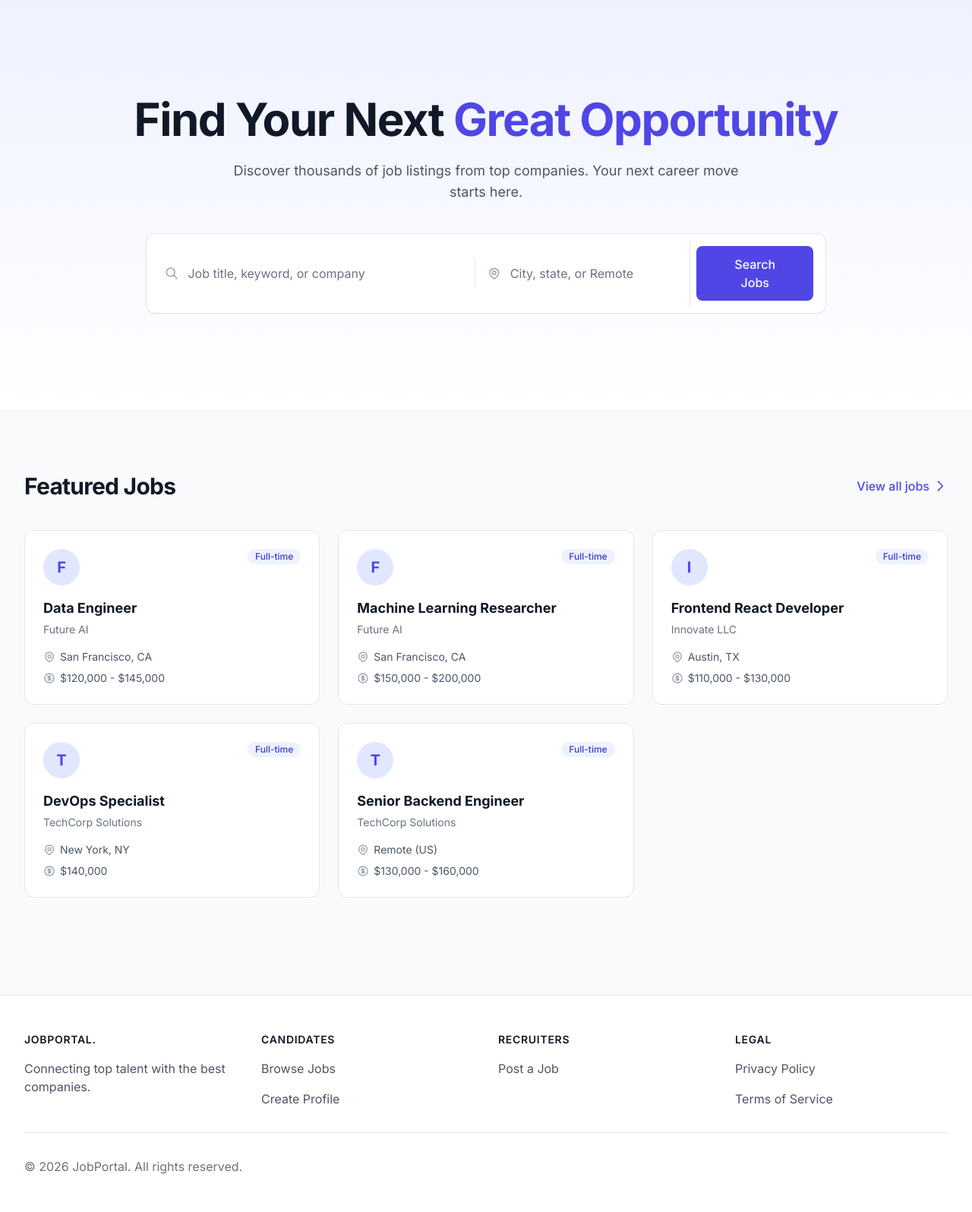
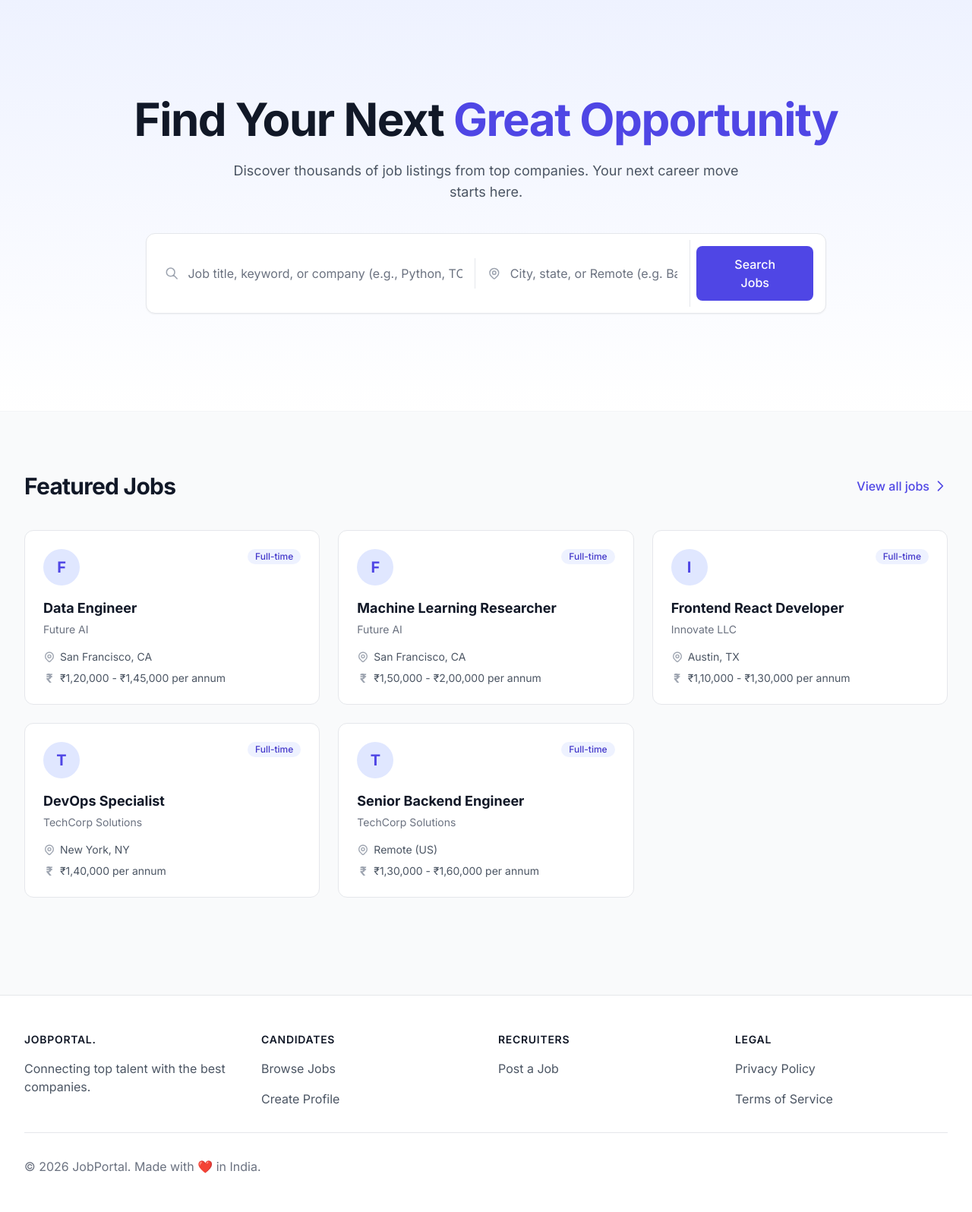
Before and after one commit to KumarMirampalli2k26/JobPortal, a Django app: page / in a window 1280 px wide. Shown: the part 66-1662 px from the top of the page at 76% size. Run offline with Django 5.2, Linux system fonts and the light colour scheme; data comes from the database, SQL or seed files in the repository; some libraries are stand-ins or nearby versions.

Commit message:
Localize portal for Indian market

```diff
--- a/jobs/models.py
+++ b/jobs/models.py
@@ -38,6 +38,27 @@ class Job(models.Model):
     def __str__(self):
         return self.title
 
+    @property
+    def formatted_salary(self):
+        if not self.salary:
+            return ""
+
+        import re
+
+        def format_inr(match):
+            s = match.group(0).replace(',', '')
+            if len(s) > 3:
+                s = re.sub(r'(\d)(?=(\d{2})+(?!\d))', r'\1,', s[:-3]) + ',' + s[-3:]
+            return f"₹{s}"
+
+        text = self.salary.replace('$', '').replace('₹', '')
+        formatted = re.sub(r'\b\d+(?:,\d+)*\b', format_inr, text)
+
+        if 'per annum' not in formatted.lower() and 'lpa' not in formatted.lower():
+            formatted += ' per annum'
+
+        return formatted
+
 class Application(models.Model):
     STATUS_CHOICES = (
         ('APPLIED', 'Applied'),
--- a/templates/base.html
+++ b/templates/base.html
@@ -236,7 +236,7 @@
             </div>
             <div class="mt-8 border-t border-gray-200 pt-8 flex items-center justify-between">
                 <p class="text-base text-gray-500">
-                    &copy; {% now "Y" %} JobPortal. All rights reserved.
+                    &copy; {% now "Y" %} JobPortal. Made with ❤️ in India.
                 </p>
             </div>
         </div>
--- a/templates/core/home.html
+++ b/templates/core/home.html
@@ -19,14 +19,14 @@
                     <svg class="h-5 w-5 text-gray-400 mr-3" fill="none" stroke="currentColor" viewBox="0 0 24 24">
                         <path stroke-linecap="round" stroke-linejoin="round" stroke-width="2" d="M21 21l-6-6m2-5a7 7 0 11-14 0 7 7 0 0114 0z"></path>
                     </svg>
-                    <input type="text" name="q" placeholder="Job title, keyword, or company" class="w-full text-gray-900 placeholder-gray-500 bg-transparent border-none focus:ring-0 text-base py-2">
+                    <input type="text" name="q" placeholder="Job title, keyword, or company (e.g., Python, TCS)" class="w-full text-gray-900 placeholder-gray-500 bg-transparent border-none focus:ring-0 text-base py-2">
                 </div>
                 <div class="w-full md:w-1/3 flex items-center px-4 py-3 md:py-0">
                     <svg class="h-5 w-5 text-gray-400 mr-3" fill="none" stroke="currentColor" viewBox="0 0 24 24">
                         <path stroke-linecap="round" stroke-linejoin="round" stroke-width="2" d="M17.657 16.657L13.414 20.9a1.998 1.998 0 01-2.827 0l-4.244-4.243a8 8 0 1111.314 0z"></path>
                         <path stroke-linecap="round" stroke-linejoin="round" stroke-width="2" d="M15 11a3 3 0 11-6 0 3 3 0 016 0z"></path>
                     </svg>
-                    <input type="text" name="location" placeholder="City, state, or Remote" class="w-full text-gray-900 placeholder-gray-500 bg-transparent border-none focus:ring-0 text-base py-2">
+                    <input type="text" name="location" placeholder="City, state, or Remote (e.g. Bangalore, Mumbai)" class="w-full text-gray-900 placeholder-gray-500 bg-transparent border-none focus:ring-0 text-base py-2">
                 </div>
                 <div class="w-full md:w-auto md:ml-auto p-2">
                     <button type="submit" class="w-full md:w-auto bg-indigo-600 hover:bg-indigo-700 text-white font-medium py-3 px-8 rounded-lg transition-colors duration-200">
@@ -85,12 +85,10 @@
                         </svg>
                         {{ job.location }}
                     </div>
-                    {% if job.salary %}
+                    {% if job.formatted_salary %}
                     <div class="flex items-center text-sm text-gray-600">
-                        <svg class="flex-shrink-0 mr-1.5 h-4 w-4 text-gray-400" fill="none" stroke="currentColor" viewBox="0 0 24 24">
-                            <path stroke-linecap="round" stroke-linejoin="round" stroke-width="2" d="M12 8c-1.657 0-3 .895-3 2s1.343 2 3 2 3 .895 3 2-1.343 2-3 2m0-8c1.11 0 2.08.402 2.599 1M12 8V7m0 1v8m0 0v1m0-1c-1.11 0-2.08-.402-2.599-1M21 12a9 9 0 11-18 0 9 9 0 0118 0z"></path>
-                        </svg>
-                        {{ job.salary }}
+                        <span class="mr-1.5 h-4 w-4 text-gray-400 text-base flex items-center justify-center font-bold">₹</span>
+                        {{ job.formatted_salary }}
                     </div>
                     {% endif %}
                 </div>
--- a/templates/jobs/job_detail.html
+++ b/templates/jobs/job_detail.html
@@ -32,7 +32,7 @@
             <dl class="sm:divide-y sm:divide-gray-200">
                 <div class="py-4 sm:py-5 sm:grid sm:grid-cols-3 sm:gap-4 sm:px-6">
                     <dt class="text-sm font-medium text-gray-500">Salary Range</dt>
-                    <dd class="mt-1 text-sm text-gray-900 sm:mt-0 sm:col-span-2">{{ job.salary|default:"Not specified" }}</dd>
+                    <dd class="mt-1 text-sm text-gray-900 sm:mt-0 sm:col-span-2">{{ job.formatted_salary|default:"Not specified" }}</dd>
                 </div>
                 <div class="py-4 sm:py-5 sm:grid sm:grid-cols-3 sm:gap-4 sm:px-6">
                     <dt class="text-sm font-medium text-gray-500">Posted on</dt>
```
Also changed, not shown: jobs/management/commands/seed_data.py (+5 -5 lines), templates/jobs/company_detail.html (+3 -6 lines), templates/jobs/job_list.html (+3 -6 lines).
